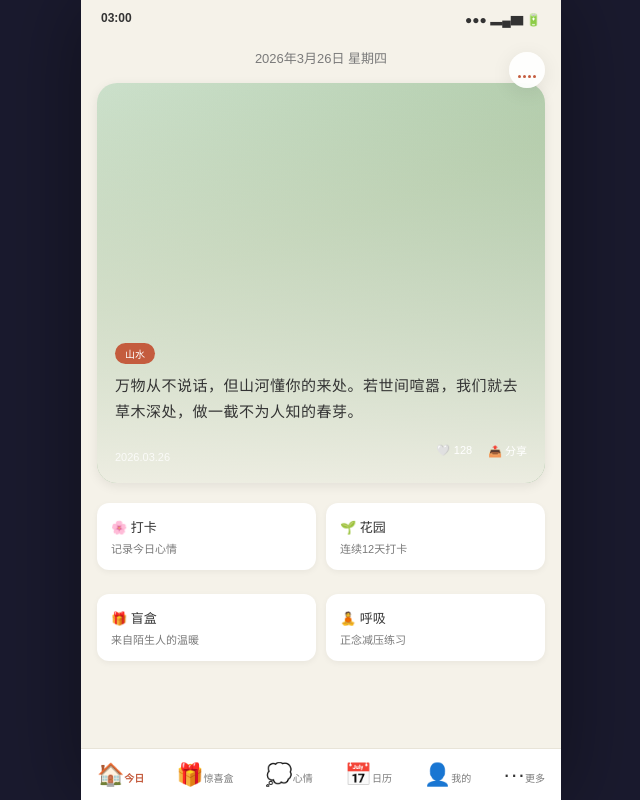
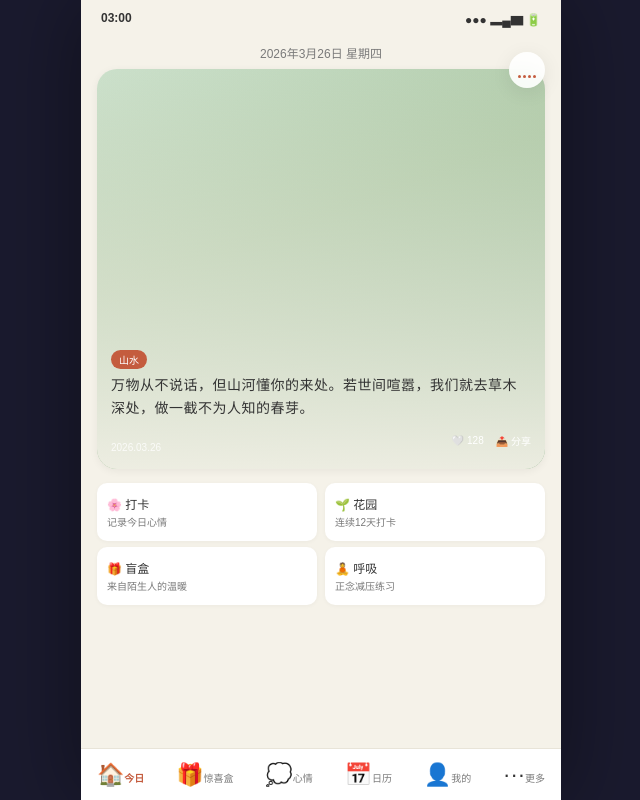
Before and after one commit to xdbglxf/zhiji-app, a plain HTML site: page index.html in a window 1280 px wide. Shown: the whole page, without its empty margins (319-959 px from the left). Drawn offline with Linux system fonts and the light colour scheme.

Commit message:
refactor: 优化首页间距，减少空白区域\n\n- 缩小夸奖卡片的padding和margin\n- 减小功能卡片的padding和间距\n- 调整字体大小让内容更紧凑\n- 移除底部多余间距

```diff
--- a/index.html
+++ b/index.html
@@ -518,48 +518,47 @@ html, body {
 
     <!-- ===== 首页（精简版 一屏展示） ===== -->
     <div class="page active" id="page-home">
-      <div class="home-header" style="padding: 12px 20px 8px;">
-        <div class="home-date" id="homeDate" style="font-size: 13px;">2026年3月26日 星期四</div>
+      <div class="home-header" style="padding: 8px 20px 4px;">
+        <div class="home-date" id="homeDate" style="font-size: 12px;">2026年3月26日 星期四</div>
       </div>
-      <div class="praise-card" id="praiseCard" style="margin: 8px 16px; box-shadow: 0 3px 12px rgba(0,0,0,0.08);">
+      <div class="praise-card" id="praiseCard" style="margin: 4px 16px 8px; box-shadow: 0 2px 8px rgba(0,0,0,0.06);">
         <div class="praise-bg" style="background: linear-gradient(160deg, #C9DFC9 0%, #A8C5A0 40%, #7DA87D 100%)"></div>
         <div class="praise-mask"></div>
-        <div class="praise-content" style="padding: 20px 18px;">
-          <span class="praise-tag" style="padding: 3px 10px; font-size: 10px; margin-bottom: 10px;">山水</span>
-          <div class="praise-text" style="font-size: 15px; line-height: 1.7; max-height: 3.4em; overflow: hidden; text-overflow: ellipsis; display: -webkit-box; -webkit-line-clamp: 2; -webkit-box-orient: vertical;">万物从不说话，但山河懂你的来处。若世间喧嚣，我们就去草木深处，做一截不为人知的春芽。</div>
-          <div style="display: flex; justify-content: space-between; align-items: center; margin-top: 12px;">
-            <span class="praise-date" id="praiseDate" style="font-size: 11px; color: rgba(255,255,255,0.8);">2026.03.26</span>
-            <div style="display: flex; gap: 16px;">
-              <button class="action-btn-mini" id="likeBtn" onclick="toggleLike()" style="background: none; border: none; color: #fff; font-size: 11px; display: flex; align-items: center; gap: 4px; cursor: pointer; padding: 0;">
+        <div class="praise-content" style="padding: 16px 14px;">
+          <span class="praise-tag" style="padding: 2px 8px; font-size: 10px; margin-bottom: 6px;">山水</span>
+          <div class="praise-text" style="font-size: 14px; line-height: 1.6; max-height: 3.2em; overflow: hidden; text-overflow: ellipsis; display: -webkit-box; -webkit-line-clamp: 2; -webkit-box-orient: vertical;">万物从不说话，但山河懂你的来处。若世间喧嚣，我们就去草木深处，做一截不为人知的春芽。</div>
+          <div style="display: flex; justify-content: space-between; align-items: center; margin-top: 8px;">
+            <span class="praise-date" id="praiseDate" style="font-size: 10px; color: rgba(255,255,255,0.8);">2026.03.26</span>
+            <div style="display: flex; gap: 12px;">
+              <button class="action-btn-mini" id="likeBtn" onclick="toggleLike()" style="background: none; border: none; color: #fff; font-size: 10px; display: flex; align-items: center; gap: 3px; cursor: pointer; padding: 0;">
                 <span class="icon" id="likeIcon">🤍</span>
                 <span id="likeCount">128</span>
               </button>
-              <button class="action-btn-mini" onclick="sharePraise()" style="background: none; border: none; color: #fff; font-size: 11px; cursor: pointer; padding: 0;">📤 分享</button>
+              <button class="action-btn-mini" onclick="sharePraise()" style="background: none; border: none; color: #fff; font-size: 10px; cursor: pointer; padding: 0;">📤 分享</button>
             </div>
           </div>
         </div>
       </div>
-      <div style="padding: 12px 16px; display: flex; gap: 10px;">
-        <div style="flex: 1; background: var(--white); border-radius: 12px; padding: 14px; box-shadow: 0 2px 6px rgba(0,0,0,0.05); cursor: pointer;" onclick="switchTab(2)">
-          <div style="font-size: 13px; color: var(--text); font-weight: 500; margin-bottom: 4px;">🌸 打卡</div>
-          <div style="font-size: 11px; color: var(--sub);">记录今日心情</div>
+      <div style="padding: 6px 16px; display: flex; gap: 8px;">
+        <div style="flex: 1; background: var(--white); border-radius: 10px; padding: 12px 10px; box-shadow: 0 1px 4px rgba(0,0,0,0.04); cursor: pointer;" onclick="switchTab(2)">
+          <div style="font-size: 12px; color: var(--text); font-weight: 500; margin-bottom: 2px;">🌸 打卡</div>
+          <div style="font-size: 10px; color: var(--sub);">记录今日心情</div>
         </div>
-        <div style="flex: 1; background: var(--white); border-radius: 12px; padding: 14px; box-shadow: 0 2px 6px rgba(0,0,0,0.05); cursor: pointer;" onclick="switchTab(3)">
-          <div style="font-size: 13px; color: var(--text); font-weight: 500; margin-bottom: 4px;">🌱 花园</div>
-          <div style="font-size: 11px; color: var(--sub);">连续12天打卡</div>
+        <div style="flex: 1; background: var(--white); border-radius: 10px; padding: 12px 10px; box-shadow: 0 1px 4px rgba(0,0,0,0.04); cursor: pointer;" onclick="switchTab(3)">
+          <div style="font-size: 12px; color: var(--text); font-weight: 500; margin-bottom: 2px;">🌱 花园</div>
+          <div style="font-size: 10px; color: var(--sub);">连续12天打卡</div>
         </div>
       </div>
-      <div style="padding: 12px 16px; display: flex; gap: 10px;">
-        <div style="flex: 1; background: var(--white); border-radius: 12px; padding: 14px; box-shadow: 0 2px 6px rgba(0,0,0,0.05); cursor: pointer;" onclick="switchTab(1)">
-          <div style="font-size: 13px; color: var(--text); font-weight: 500; margin-bottom: 4px;">🎁 盲盒</div>
-          <div style="font-size: 11px; color: var(--sub);">来自陌生人的温暖</div>
+      <div style="padding: 0 16px 6px; display: flex; gap: 8px;">
+        <div style="flex: 1; background: var(--white); border-radius: 10px; padding: 12px 10px; box-shadow: 0 1px 4px rgba(0,0,0,0.04); cursor: pointer;" onclick="switchTab(1)">
+          <div style="font-size: 12px; color: var(--text); font-weight: 500; margin-bottom: 2px;">🎁 盲盒</div>
+          <div style="font-size: 10px; color: var(--sub);">来自陌生人的温暖</div>
         </div>
-        <div style="flex: 1; background: var(--white); border-radius: 12px; padding: 14px; box-shadow: 0 2px 6px rgba(0,0,0,0.05); cursor: pointer;" onclick="switchTab(5)">
-          <div style="font-size: 13px; color: var(--text); font-weight: 500; margin-bottom: 4px;">🧘 呼吸</div>
-          <div style="font-size: 11px; color: var(--sub);">正念减压练习</div>
+        <div style="flex: 1; background: var(--white); border-radius: 10px; padding: 12px 10px; box-shadow: 0 1px 4px rgba(0,0,0,0.04); cursor: pointer;" onclick="switchTab(5)">
+          <div style="font-size: 12px; color: var(--text); font-weight: 500; margin-bottom: 2px;">🧘 呼吸</div>
+          <div style="font-size: 10px; color: var(--sub);">正念减压练习</div>
         </div>
       </div>
-      <div style="height: 12px;"></div>
     </div>
 
     <!-- ===== 盲盒页 ===== -->
```
